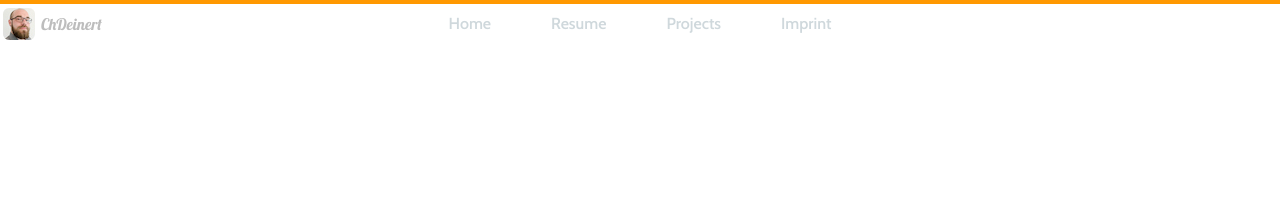
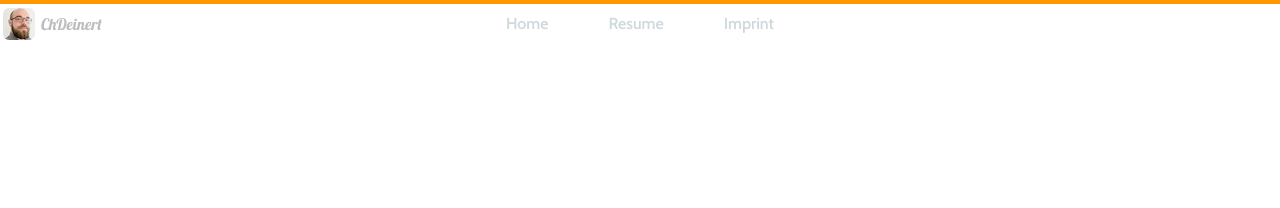
Before and after one commit to ChDeinert/chdeinert.github.io, a Jekyll site: the page built from index.html, in a window 1280 px wide. Shown: the top 208 px of the page. Built offline with Jekyll 4.4.1, drawn with Linux system fonts in a browser that asks for light colours; nearby versions of some CDN libraries.

Commit message:
Remove Projects for the time being
There will be something coming

```diff
--- a/_config.yml
+++ b/_config.yml
@@ -17,5 +17,4 @@ markdown: kramdown
 # Site areas
 links:
 - {title: 'Resume', url: '/resume.html'}
-- {title: 'Projects', url: '/projects/'}
 - {title: 'Imprint', url: '/imprint.html'}
```
